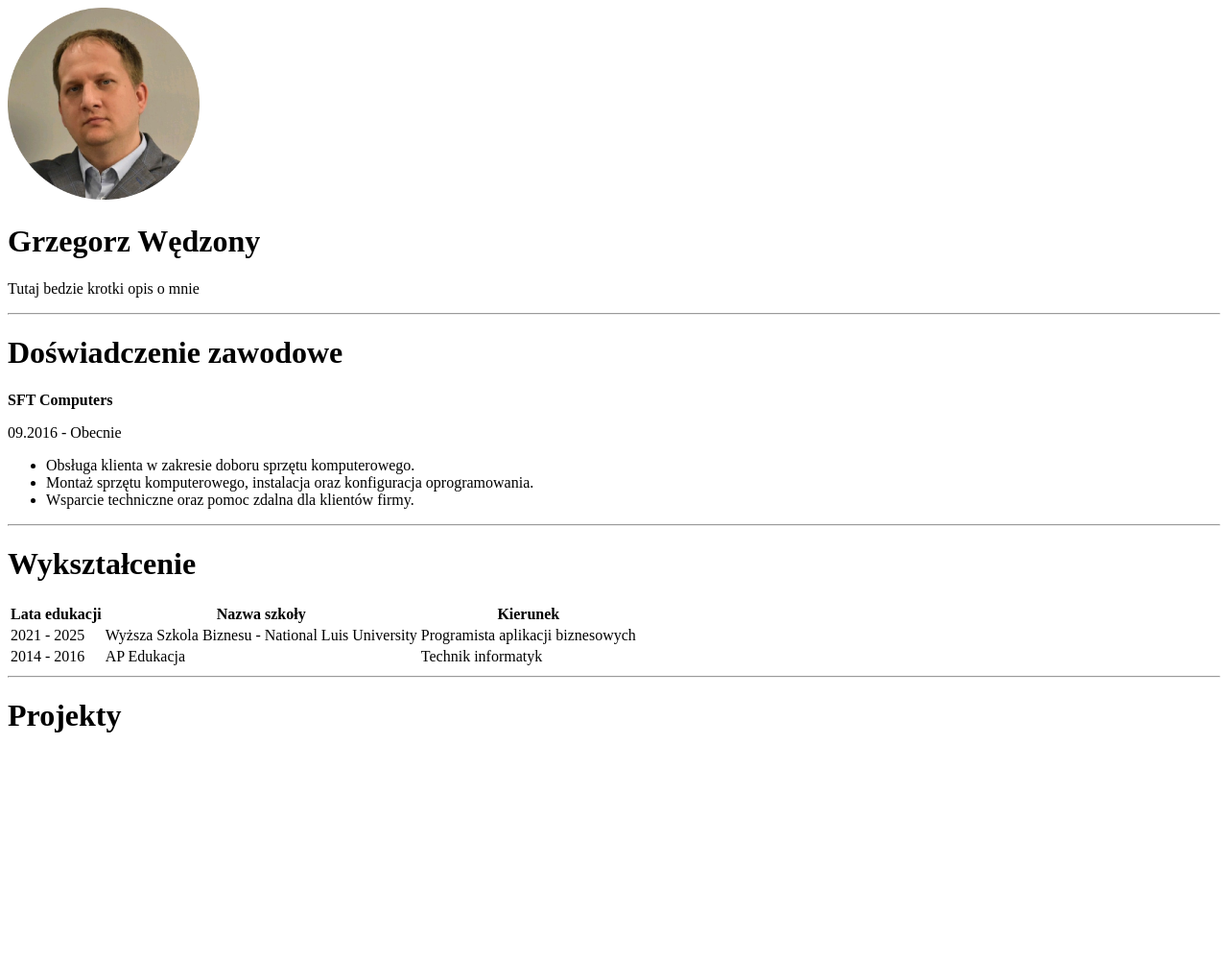
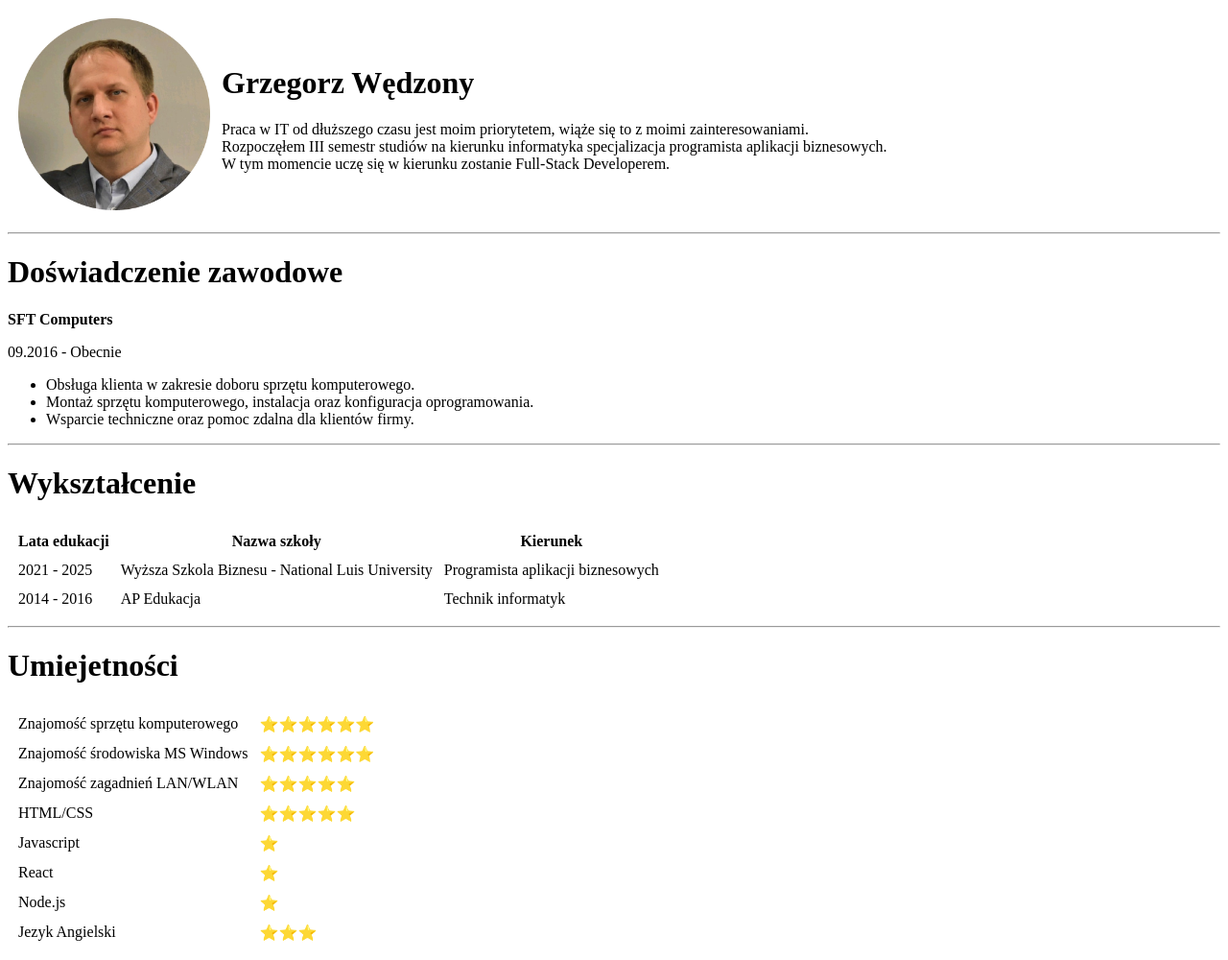
Before and after one commit to gwedzony/cv, a plain HTML site: page index.html in a window 1280 px wide. Shown: the whole page at 96% size. Before the commit the page ends 800 px from the top, so only its background shows below. Drawn offline with Linux system fonts and the light colour scheme.

Commit message:
Added additonal informations and skills

```diff
--- a/index.html
+++ b/index.html
@@ -5,9 +5,17 @@
         <title>Grzegorz Wędzony</title>
     </head>
     <body>
-        <img src="images/1678370577104-modified.png" alt="My profile picture" width="200" height="200" />
-        <h1>Grzegorz Wędzony</h1>
-        <p>Tutaj bedzie krotki opis o mnie</p>
+        <table cellspacing="10">
+            <tr>
+                <td><img src="images/1678370577104-modified.png" alt="My profile picture" width="200" height="200" /></td>
+                <td> <h1>Grzegorz Wędzony</h1>
+                    <p>Praca w IT od dłuższego czasu jest moim priorytetem, wiąże się to z moimi zainteresowaniami.
+                        <br/>Rozpoczęłem III semestr studiów na kierunku informatyka specjalizacja programista aplikacji biznesowych. <br/>
+                        W tym momencie uczę się w kierunku zostanie Full-Stack Developerem.<br/>
+                    </p></td>
+            </tr>
+        </table>
+
         <hr>
 
         <h1>Doświadczenie zawodowe</h1>
@@ -22,7 +30,7 @@
 
         <hr>
         <h1>Wykształcenie</h1>
-           <table>
+           <table cellspacing="10">
                <thead>
                     <tr>
                         <th>Lata edukacji</th>
@@ -46,7 +54,41 @@
 
 
         <hr>
-        <h1>Projekty</h1>
+        <h1>Umiejetności</h1>
+            <table cellspacing="10">
+                <tr>
+                    <td>Znajomość sprzętu komputerowego</td>
+                    <td>⭐⭐⭐⭐⭐⭐</td>
+                </tr>
+                <tr>
+                    <td>Znajomość środowiska MS Windows</td>
+                    <td>⭐⭐⭐⭐⭐⭐</td>
+                </tr>
+                <tr>
+                    <td>Znajomość zagadnień LAN/WLAN</td>
+                    <td>⭐⭐⭐⭐⭐</td>
+                </tr>
+                <tr>
+                    <td>HTML/CSS</td>
+                    <td>⭐⭐⭐⭐⭐</td>
+                </tr>
+                <tr>
+                    <td>Javascript</td>
+                    <td>⭐</td>
+                </tr>
+                <tr>
+                    <td>React</td>
+                    <td>⭐</td>
+                </tr>
+                <tr>
+                    <td>Node.js</td>
+                    <td>⭐</td>
+                </tr>
+                <tr>
+                    <td>Jezyk Angielski</td>
+                    <td>⭐⭐⭐</td>
+                </tr>
+            </table>
 
     </body>
 </html>
```
